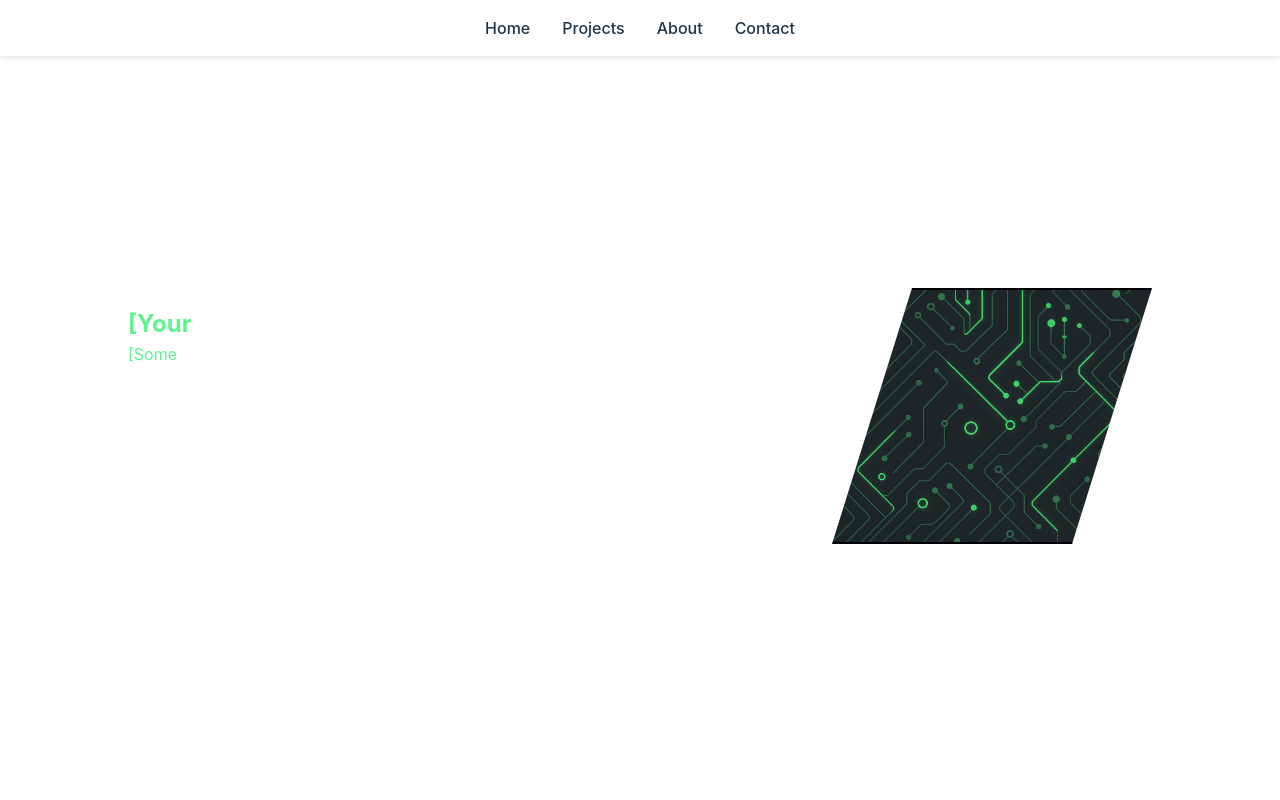
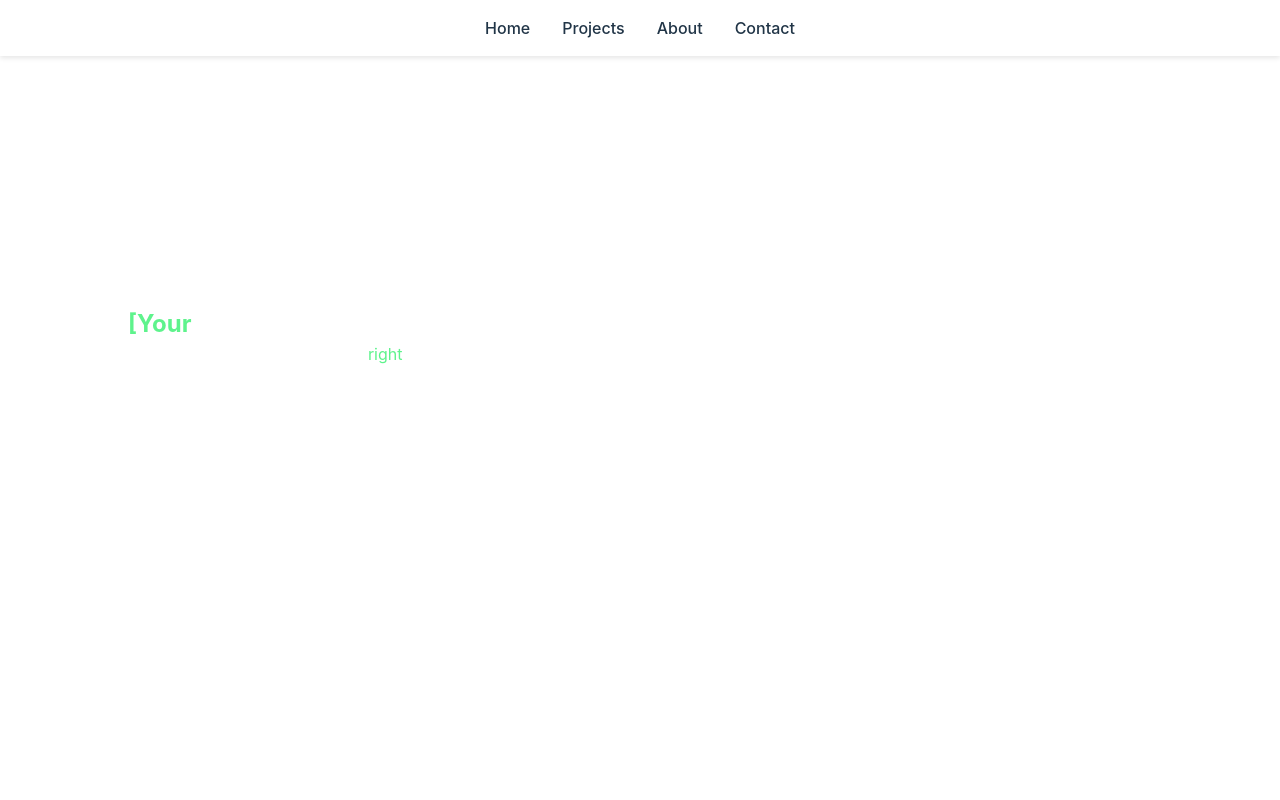
Before and after one commit to JeanProvost/Portfolio-Website, a React (Vite) app: page / in a window 1280 px wide. Shown: the top 800 px of the page. Built offline with nearby package versions, Linux system fonts and the light colour scheme.

Commit message:
Removing image in hero section

```diff
--- a/src/components/Hero/Hero.module.css
+++ b/src/components/Hero/Hero.module.css
@@ -18,19 +18,6 @@
   right: 10%;
   transform: translateY(-50%);
   z-index: 0;
-}
-
-/* Individual image shape */
-.heroImageShape {
-  width: 25vw;
-  height: 20vw;
-  background-image: url('../../assets/Hero/ciruit-green-hero.png');
-  background-repeat: no-repeat;
-  background-size: cover;
-  background-position: center;
-  border: 2px solid black;
-  box-shadow: 5px 5px 15px rgba(0, 0, 0, 0.5);
-  clip-path: polygon(25% 0%, 100% 0%, 75% 100%, 0% 100%);
 }
 
 .heroContent {
--- a/src/components/Hero/Hero.tsx
+++ b/src/components/Hero/Hero.tsx
@@ -15,27 +15,22 @@ const Hero: React.FC = () => {
       setHighlightedNameIndex((prevIndex) => (prevIndex + 1) % nameWords.length);
     }, 10000);
 
-    return () => clearInterval(intervalId); // Cleanup interval on unmount
-  }, [nameWords.length]); // Dependency array
+    return () => clearInterval(intervalId);
+  }, [nameWords.length]);
 
-  // State and logic for Subtext animation
   const subWords = subText.split(' ');
   const [highlightedSubIndex, setHighlightedSubIndex] = useState(0);
 
   useEffect(() => {
     const intervalId = setInterval(() => {
       setHighlightedSubIndex((prevIndex) => (prevIndex + 1) % subWords.length);
-    }, 10000);
+    }, 10);
 
-    return () => clearInterval(intervalId); // Cleanup interval on unmount
-  }, [subWords.length]); // Dependency array
+    return () => clearInterval(intervalId);
+  }, [subWords.length]);
 
   return (
     <section id="hero" className={styles.heroSection}>
-      <div className={styles.heroImageContainer}>
-        <div className={styles.heroImageShape}></div>
-      </div>
-
       <div className={styles.heroContent}>
         <h2>
           {nameWords.map((word, index) => {
```
